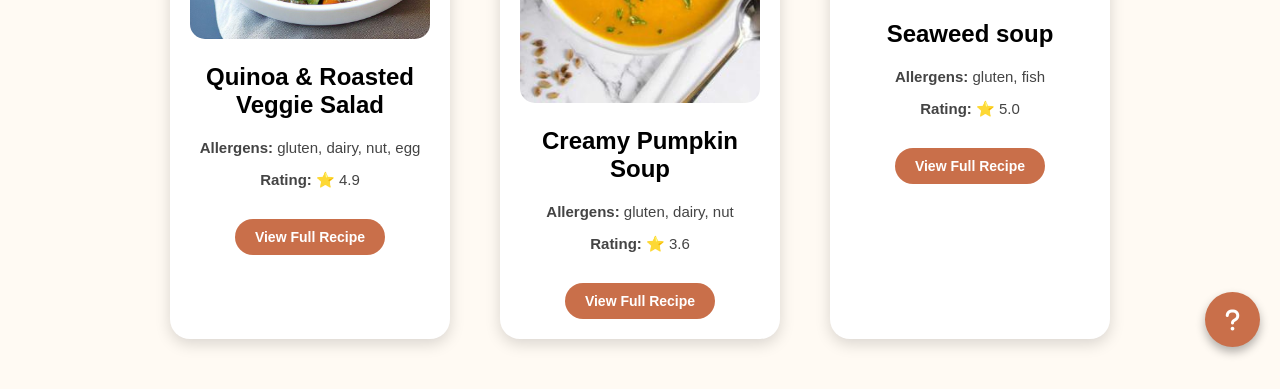
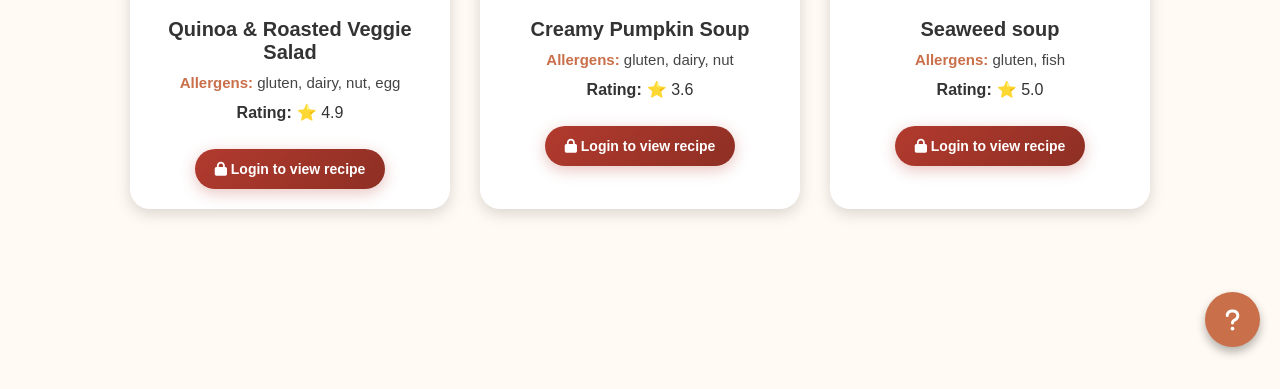
Before and after one commit to Tunarrrrmas/allersafe, a Flask app: page /AllerSafe/main in a window 1280 px wide. Shown: the part 433-822 px from the top of the page. After the commit the page ends 789 px from the top, so only its background shows below. Run offline with Flask 3, Linux system fonts and the light colour scheme; a user stored in the database is signed in; data comes from the database, SQL or seed files in the repository.

Commit message:
Update main.html

```diff
--- a/templates/main.html
+++ b/templates/main.html
@@ -5,7 +5,6 @@
     <title>AllerSafe Recipe</title>
     <!-- Google Fonts -->
     <link href="https://fonts.googleapis.com/css2?family=Great+Vibes&display=swap" rel="stylesheet">
-
     <!-- Font Awesome for icons -->
     <link rel="stylesheet" href="https://cdnjs.cloudflare.com/ajax/libs/font-awesome/6.5.0/css/all.min.css">
 
@@ -30,7 +29,7 @@
         }
 
         .navbar {
-            background-color: #7a6b18;
+            background-color: #ecd971;
             display: flex;
             justify-content: center;
             align-items: center;
@@ -63,8 +62,8 @@
         .cards {
             display: flex;
             justify-content: center;
-            gap: 50px;
-            margin: 50px 0;
+            gap: 30px;
+            margin: 50px 20px;
             flex-wrap: wrap;
         }
 
@@ -72,7 +71,7 @@
             background: white;
             border-radius: 20px;
             padding: 20px;
-            width: 240px;
+            width: 280px;
             text-align: center;
             box-shadow: 0px 5px 15px rgba(0,0,0,0.15);
             transition: transform 0.2s;
@@ -84,53 +83,60 @@
 
         .card img {
             width: 100%;
+            height: 200px;
+            object-fit: cover;
             border-radius: 15px;
         }
 
-        .rating {
-            margin: 12px 0;
-            font-size: 18px;
-            color: #f5a623;
+        .card h2 {
+            font-size: 20px;
+            color: #333;
+            margin: 15px 0 10px 0;
         }
 
         .card p {
             font-size: 15px;
             color: #444;
+            margin: 8px 0;
+        }
+
+        .card p strong {
+            color: #c96f4a;
+        }
+
+        .rating {
+            display: flex;
+            align-items: center;
+            justify-content: center;
+            gap: 5px;
+            margin: 12px 0;
+            font-size: 16px;
+            color: #333;
         }
 
         /* Recipe action buttons */
-        .view-recipe-btn, .login-prompt-btn {
+        .login-prompt-btn {
             display: inline-block;
             color: white;
             text-decoration: none;
-            padding: 10px 20px;
-            border-radius: 20px;
+            padding: 12px 20px;
+            border-radius: 25px;
             margin-top: 15px;
             font-size: 14px;
             font-weight: bold;
             transition: all 0.3s;
             cursor: pointer;
-        }
-
-        .view-recipe-btn {
-            background-color: #c96f4a;
-        }
-
-        .view-recipe-btn:hover {
-            background-color: #a55533;
-            transform: translateY(-2px);
-        }
-
-        .login-prompt-btn {
-            background-color: #7a6b18;
+            background: linear-gradient(135deg, #b23a2e 0%, #8e2f24 100%);
+            box-shadow: 0 4px 15px rgba(178, 58, 46, 0.3);
         }
 
         .login-prompt-btn:hover {
-            background-color: #5f5312;
+            background: linear-gradient(135deg, #8e2f24 0%, #6b241b 100%);
             transform: translateY(-2px);
+            box-shadow: 0 6px 20px rgba(178, 58, 46, 0.4);
         }
 
-        /* Floating FAQ Button */
+        /* Floating Manual Button */
         #ManualBtn {
             position: fixed;
             bottom: 20px;
@@ -151,6 +157,7 @@
             text-decoration: none;
             transition: background 0.3s;
         }
+
         #ManualBtn:hover {
             background-color: #a55533;
         }
@@ -166,6 +173,7 @@
             background-color: rgba(0, 0, 0, 0.4);
             z-index: 1000;
         }
+
         .popup-content {
             background-color: #fffaf4;
             padding: 25px;
@@ -177,12 +185,14 @@
             position: relative;
             animation: fadeIn 0.3s ease-in-out;
         }
+
         .popup-content h3 {
-            margin-bottom: 0;
+            margin-bottom: 15px;
             color: #b23a2e;
             text-align: center;
             font-size: 22px;
         }
+
         .close {
             position: absolute;
             top: 12px;
@@ -193,9 +203,11 @@
             cursor: pointer;
             transition: 0.2s;
         }
+
         .close:hover {
             color: #8e2f24;
         }
+
         label {
             display: block;
             margin-bottom: 10px;
@@ -203,6 +215,7 @@
             color: #333;
             cursor: pointer;
         }
+
         button[type="submit"] {
             background-color: #b23a2e;
             color: white;
@@ -216,13 +229,22 @@
             margin-top: 15px;
             transition: all 0.2s ease-in-out;
         }
+
         button[type="submit"]:hover {
             background-color: #8e2f24;
             transform: scale(1.05);
         }
+
         @keyframes fadeIn {
             from { opacity: 0; transform: scale(0.9); }
             to { opacity: 1; transform: scale(1); }
+        }
+
+        .no-recipes {
+            text-align: center;
+            font-size: 18px;
+            color: #666;
+            margin: 50px 0;
         }
     </style>
 </head>
@@ -236,39 +258,56 @@
     <div class="navbar">
         <div class="links">
             <a href="javascript:void(0)" id="filterBtn"><i class="fas fa-filter"></i> Filters</a>
-            <a href="{{ url_for('login_user') }}"><i class="fas fa-user"></i> Login</a>
-            <a href="{{ url_for('register') }}"><i class="fas fa-user-plus"></i> Register</a>
-            <a href="{{ url_for('login') }}"><i class="fas fa-user-shield"></i> Admin Login</a>
+            <a href="#" onclick="showLoginAlert()"><i class="fas fa-user"></i> Login</a>
+            <a href="#" onclick="showRegisterAlert()"><i class="fas fa-user-plus"></i> Register</a>
+            <a href="#" onclick="showAdminAlert()"><i class="fas fa-user-shield"></i> Admin Login</a>
         </div>
     </div>
 
     <!-- FOOD CARDS -->
     <div class="cards">
-        {% if recipes %}
-            {% for recipe in recipes %}
-                <div class="card">
-                    {% if recipe.photo %}
-                        <img src="{{ url_for('static', filename='uploads/' ~ recipe.photo) }}" alt="{{ recipe.name }}">
-                    {% endif %}
-                    <h2>{{ recipe.name }}</h2>
-                    <p><strong>Allergens:</strong> {{ recipe.allergens }}</p>
-                    <p><strong>Rating:</strong> ⭐ {{ recipe.rating }}</p>
+        <!-- Sample Recipe 1 -->
+        <div class="card">
+            <img src="https://images.unsplash.com/photo-1512621776951-a57141f2eefd?w=400&h=300&fit=crop" alt="Quinoa & Roasted Veggie Salad">
+            <h2>Quinoa & Roasted Veggie Salad</h2>
+            <p><strong>Allergens:</strong> gluten, dairy, nut, egg</p>
+            <div class="rating">
+                <strong>Rating:</strong> <span>⭐ 4.9</span>
+            </div>
+            <a href="javascript:void(0)" onclick="showLoginAlert()" class="login-prompt-btn">
+                <i class="fas fa-lock"></i> Login to view recipe
+            </a>
+        </div>
 
-                    <!-- FIXED: Login check for recipe access -->
-                    {% if session.user %}
-                        <a href="/recipe/{{ recipe.id }}" class="view-recipe-btn">View Full Recipe</a>
-                    {% else %}
-                        <a href="{{ url_for('login_user') }}" class="login-prompt-btn">🔒 Login to view recipe</a>
-                    {% endif %}
-                </div>
-            {% endfor %}
-        {% else %}
-            <p>No recipes available 😢</p>
-        {% endif %}
+        <!-- Sample Recipe 2 -->
+        <div class="card">
+            <img src="https://images.unsplash.com/photo-1476718406336-bb5a9690ee2a?w=400&h=300&fit=crop" alt="Creamy Pumpkin Soup">
+            <h2>Creamy Pumpkin Soup</h2>
+            <p><strong>Allergens:</strong> gluten, dairy, nut</p>
+            <div class="rating">
+                <strong>Rating:</strong> <span>⭐ 3.6</span>
+            </div>
+            <a href="javascript:void(0)" onclick="showLoginAlert()" class="login-prompt-btn">
+                <i class="fas fa-lock"></i> Login to view recipe
+            </a>
+        </div>
+
+        <!-- Sample Recipe 3 -->
+        <div class="card">
+            <img src="https://images.unsplash.com/photo-1547592180-85f173990554?w=400&h=300&fit=crop" alt="Seaweed soup">
+            <h2>Seaweed soup</h2>
+            <p><strong>Allergens:</strong> gluten, fish</p>
+            <div class="rating">
+                <strong>Rating:</strong> <span>⭐ 5.0</span>
+            </div>
+            <a href="javascript:void(0)" onclick="showLoginAlert()" class="login-prompt-btn">
+                <i class="fas fa-lock"></i> Login to view recipe
+            </a>
+        </div>
     </div>
 
     <!-- FLOATING MANUAL BUTTON -->
-    <a href="{{ url_for('manual') }}" id="ManualBtn" title="Manual">
+    <a href="javascript:void(0)" id="ManualBtn" title="Manual" onclick="showManualAlert()">
         <i class="fas fa-question"></i>
     </a>
 
@@ -277,17 +316,19 @@
         <div class="popup-content">
             <span class="close" id="closePopup">&times;</span>
             <h3>FILTER ALLERGIES</h3>
-            <form method="GET" action="{{ url_for('main') }}">
+            <form onsubmit="applyFilters(event)">
                 <label><input type="checkbox" name="allergy" value="gluten"> Gluten</label>
                 <label><input type="checkbox" name="allergy" value="dairy"> Dairy</label>
                 <label><input type="checkbox" name="allergy" value="nut"> Nuts</label>
                 <label><input type="checkbox" name="allergy" value="egg"> Egg</label>
+                <label><input type="checkbox" name="allergy" value="fish"> Fish</label>
                 <button type="submit">Apply Filter</button>
             </form>
         </div>
     </div>
 
 <script>
+// Filter popup functionality
 const filterBtn = document.getElementById("filterBtn");
 const popup = document.getElementById("filterPopup");
 const closeBtn = document.getElementById("closePopup");
@@ -305,6 +346,38 @@ window.addEventListener("click", (e) => {
         popup.style.display = "none";
     }
 });
+
+// Login alert function
+function showLoginAlert() {
+    alert("Please login to access this feature. In a real application, this would redirect to the login page.");
+}
+
+function showRegisterAlert() {
+    alert("Please register to create an account. In a real application, this would redirect to the registration page.");
+}
+
+function showAdminAlert() {
+    alert("Admin login required. In a real application, this would redirect to the admin login page.");
+}
+
+function showManualAlert() {
+    alert("User manual would open here. This would contain help information about using AllerSafe Recipe.");
+}
+
+// Apply filters function
+function applyFilters(event) {
+    event.preventDefault();
+    const checkedBoxes = document.querySelectorAll('input[name="allergy"]:checked');
+    const selectedAllergies = Array.from(checkedBoxes).map(cb => cb.value);
+
+    if (selectedAllergies.length === 0) {
+        alert("Please select at least one allergy to filter by.");
+        return;
+    }
+
+    alert(`Filtering recipes to exclude: ${selectedAllergies.join(', ')}.\n\nIn a real application, this would filter the displayed recipes.`);
+    popup.style.display = "none";
+}
 </script>
 </body>
 </html>
```
